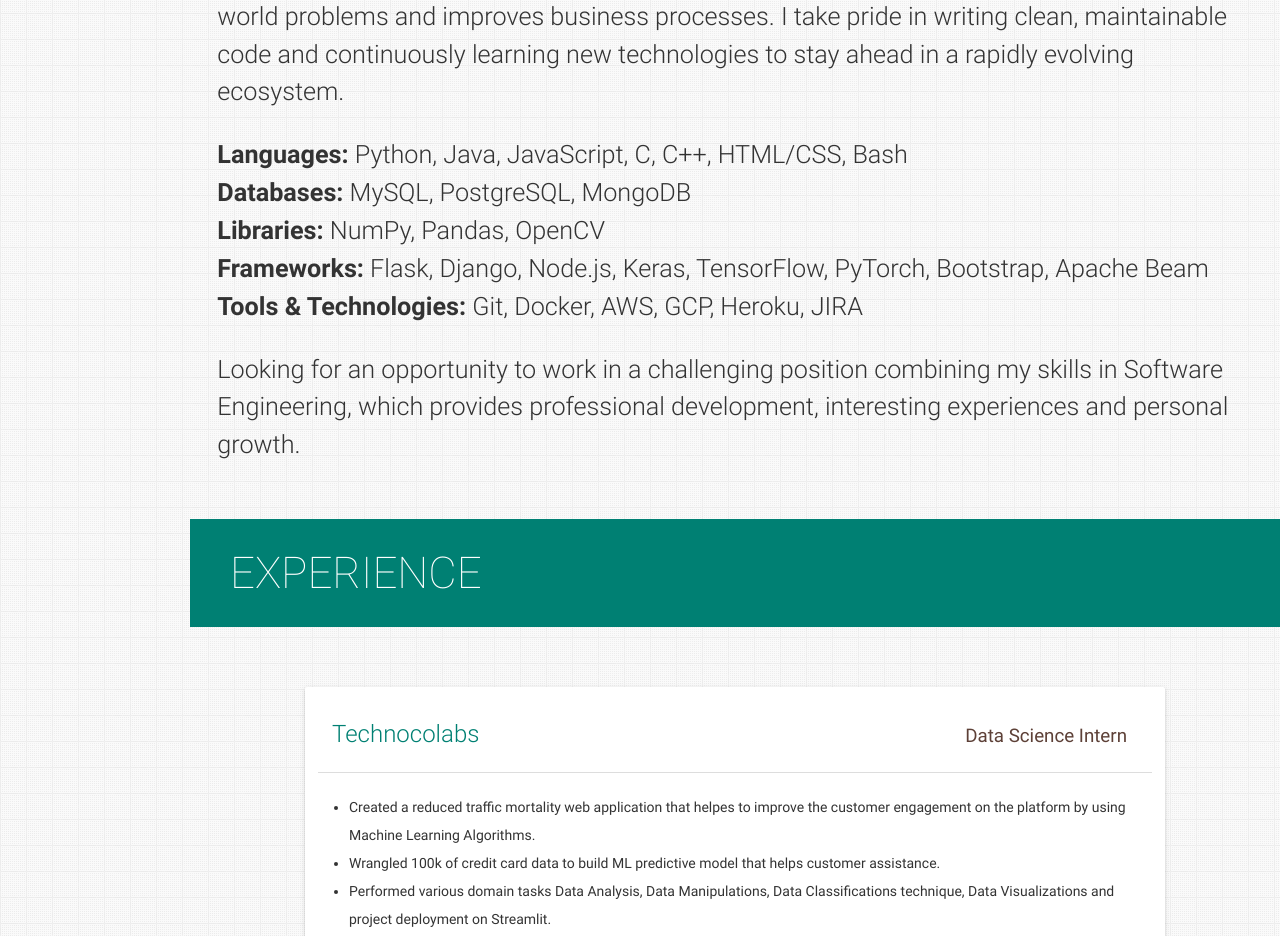
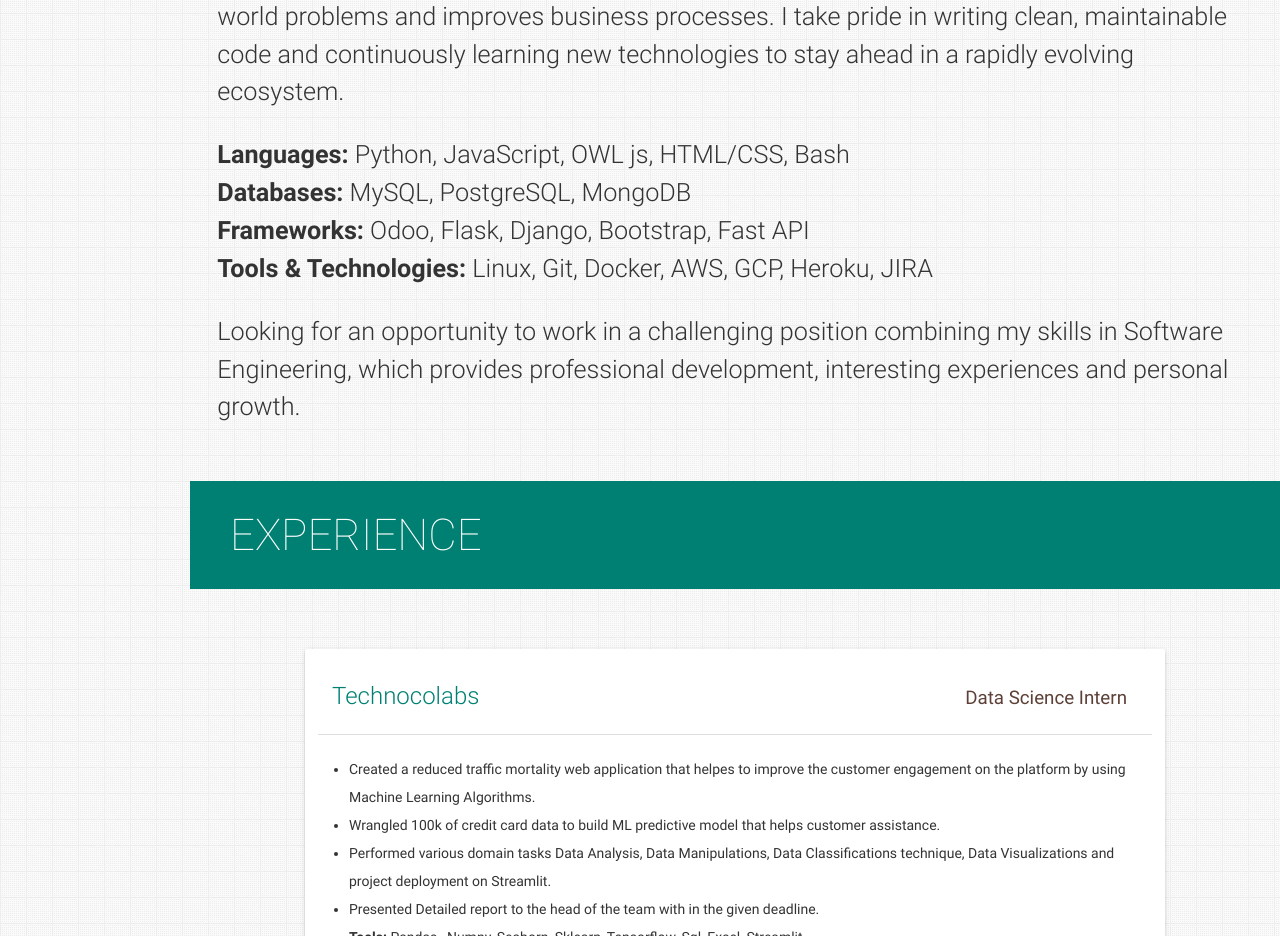
Before and after one commit to abdul-ameer/abdul-ameer.github.io, a plain HTML site: page index.html in a window 1280 px wide. Shown: the part 1235-2171 px from the top of the page. Drawn offline with nearby package versions, Linux system fonts and the light colour scheme.

Commit message:
Update index.html

```diff
--- a/index.html
+++ b/index.html
@@ -264,11 +264,10 @@ I am a Computer Engineering graduate from Presidency University with 3 years of
         </p>
         <p>
           <ul>
-            <li><b>Languages:</b> Python, Java, JavaScript, C, C++, HTML/CSS, Bash</li>
+            <li><b>Languages:</b> Python, JavaScript, OWL js, HTML/CSS, Bash</li>
             <li><b>Databases:</b> MySQL, PostgreSQL, MongoDB</li>
-            <li><b>Libraries:</b> NumPy, Pandas, OpenCV</li>
-            <li><b>Frameworks:</b> Flask, Django, Node.js, Keras, TensorFlow, PyTorch, Bootstrap, Apache Beam</li>
-            <li><b>Tools & Technologies:</b> Git, Docker, AWS, GCP, Heroku, JIRA</li>
+            <li><b>Frameworks:</b> Odoo, Flask, Django, Bootstrap,  Fast API</li>
+            <li><b>Tools & Technologies:</b> Linux, Git, Docker, AWS, GCP, Heroku, JIRA</li>
           </ul>
 
         </p>
```
